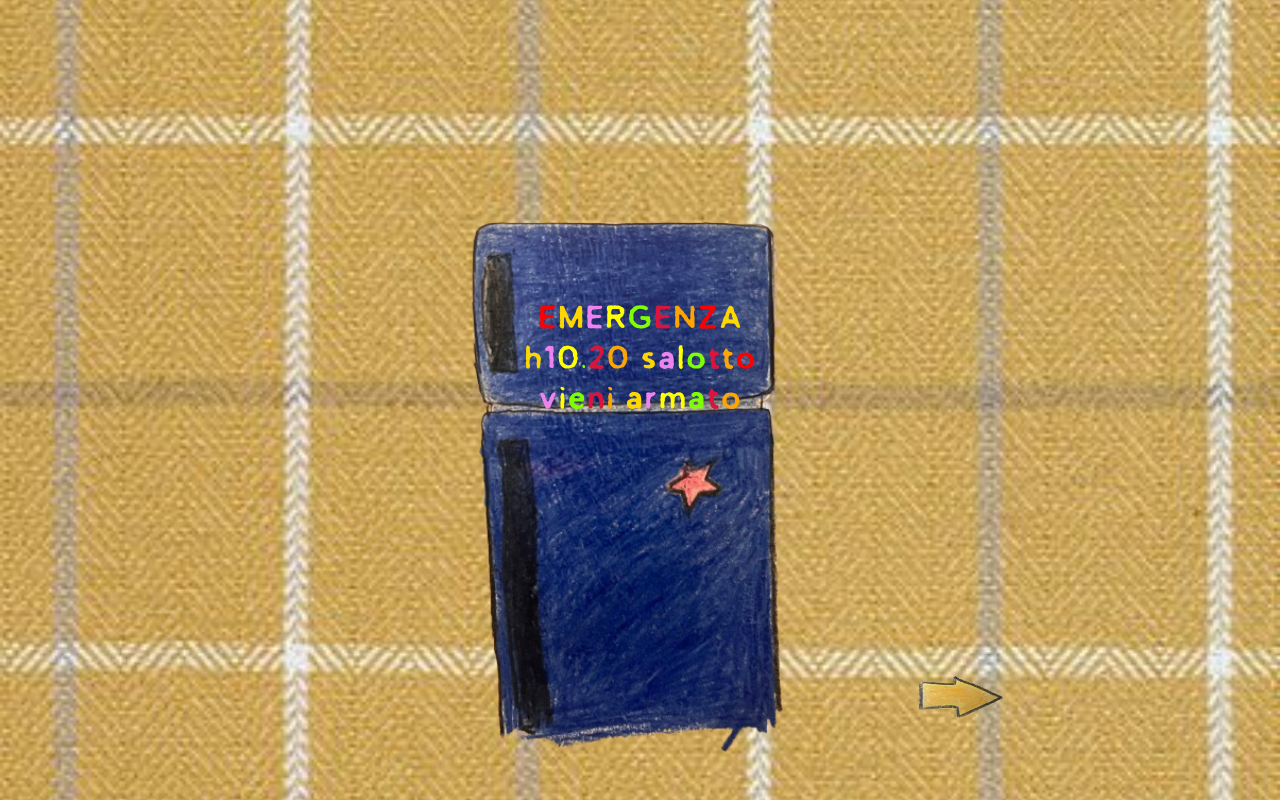
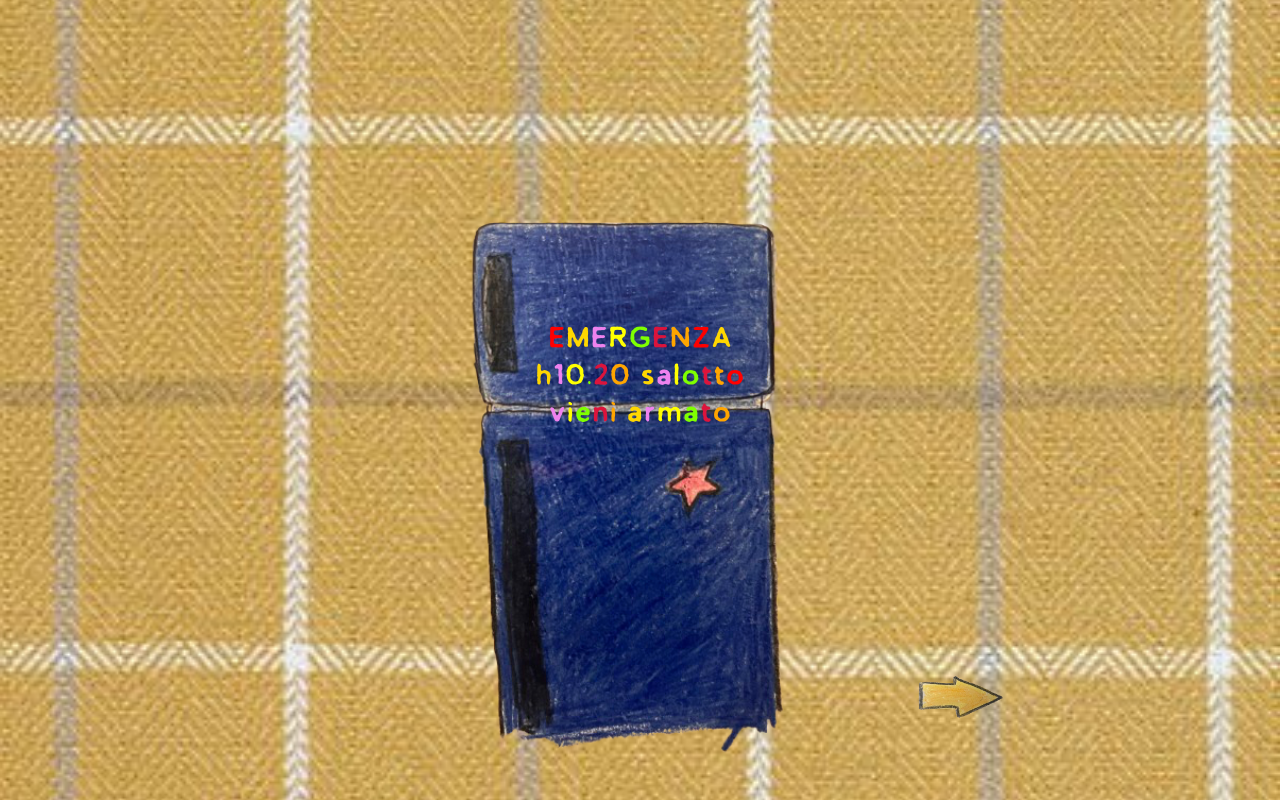
Before and after one commit to agniiiiii/couscous, a plain HTML site: page frigo.html in a window 1280 px wide. Drawn offline with Linux system fonts and the light colour scheme.

Commit message:
Update frigo.html

```diff
--- a/frigo.html
+++ b/frigo.html
@@ -30,11 +30,11 @@
 
     .text-container {
       position: absolute;
-      top: 45%;
+      top: 47%;
       left: 50%;
       transform: translate(-50%, -50%);
       font-family: 'CustomFont', sans-serif;
-      font-size: 2rem;
+      font-size: 1.8rem;
       color: white;
       display: flex;
       flex-direction: column;
```
